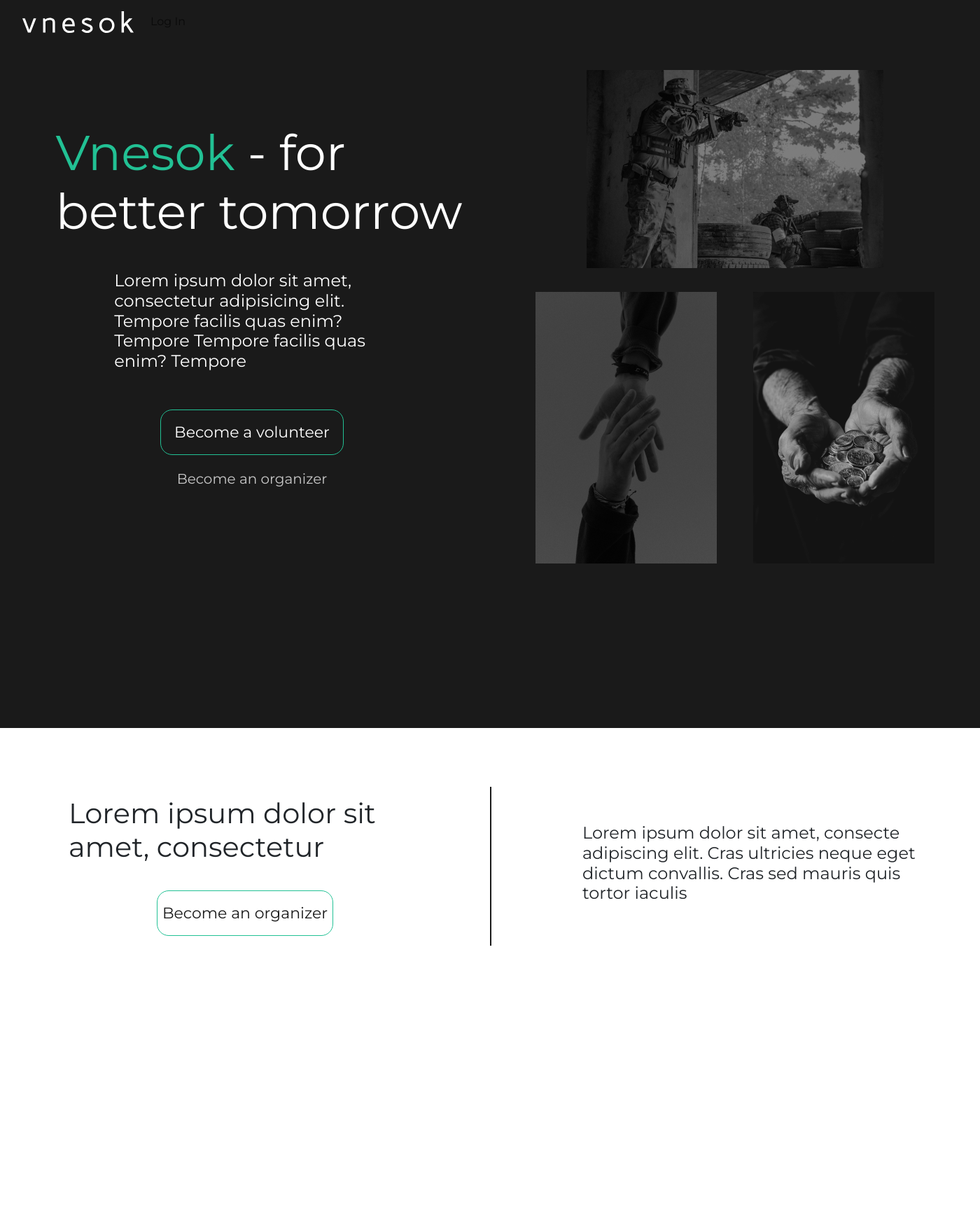
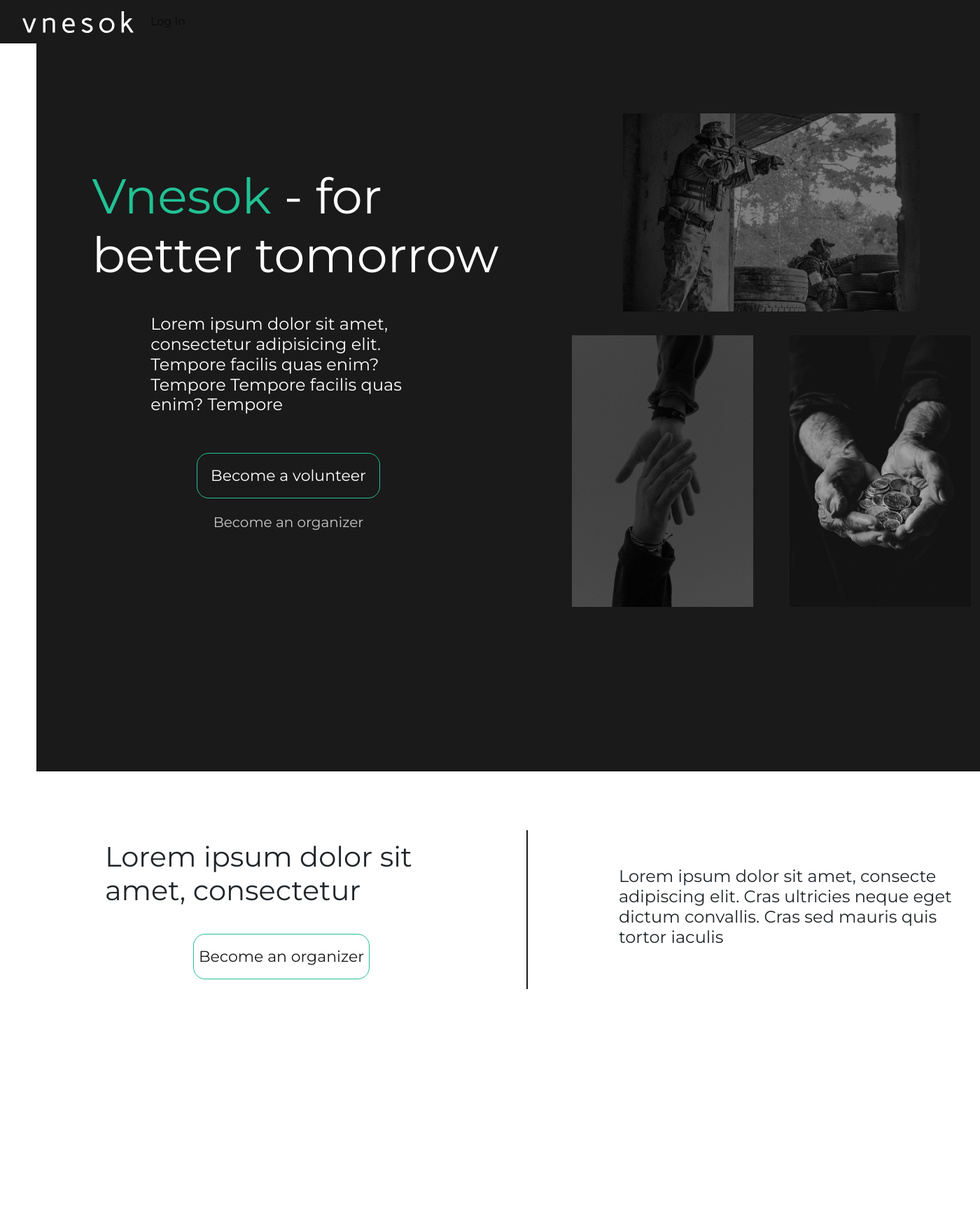
Before and after one commit to sh-andriy/UVO, a Django app: page /proekts/ in a window 1400 px wide; the page is wider, and only the part inside the window is pictured. Shown: the top 1760 px of that part at 70% size. Run offline with Django 4.2, Linux system fonts and the light colour scheme.

Commit message:
HACKATHON
- lil fix

```diff
--- a/essentials/static/styles.css
+++ b/essentials/static/styles.css
@@ -4,7 +4,7 @@
 .navbar{
     background-color: #1A1A1A;
     padding: 10px 20px;
-    position: fixed;
+    /*position: fixed;*/
     width: 100vw;
 }
 
--- a/essentials/templates/base.html
+++ b/essentials/templates/base.html
@@ -18,7 +18,7 @@
 </head>
 <body>
     {% include 'elements/navigation.html' %}
-    <div class="">
+    <div class="container">
         {% if messages %}
             {% for message in messages %}
                 {% if message.tags ==  'success' %}
```
